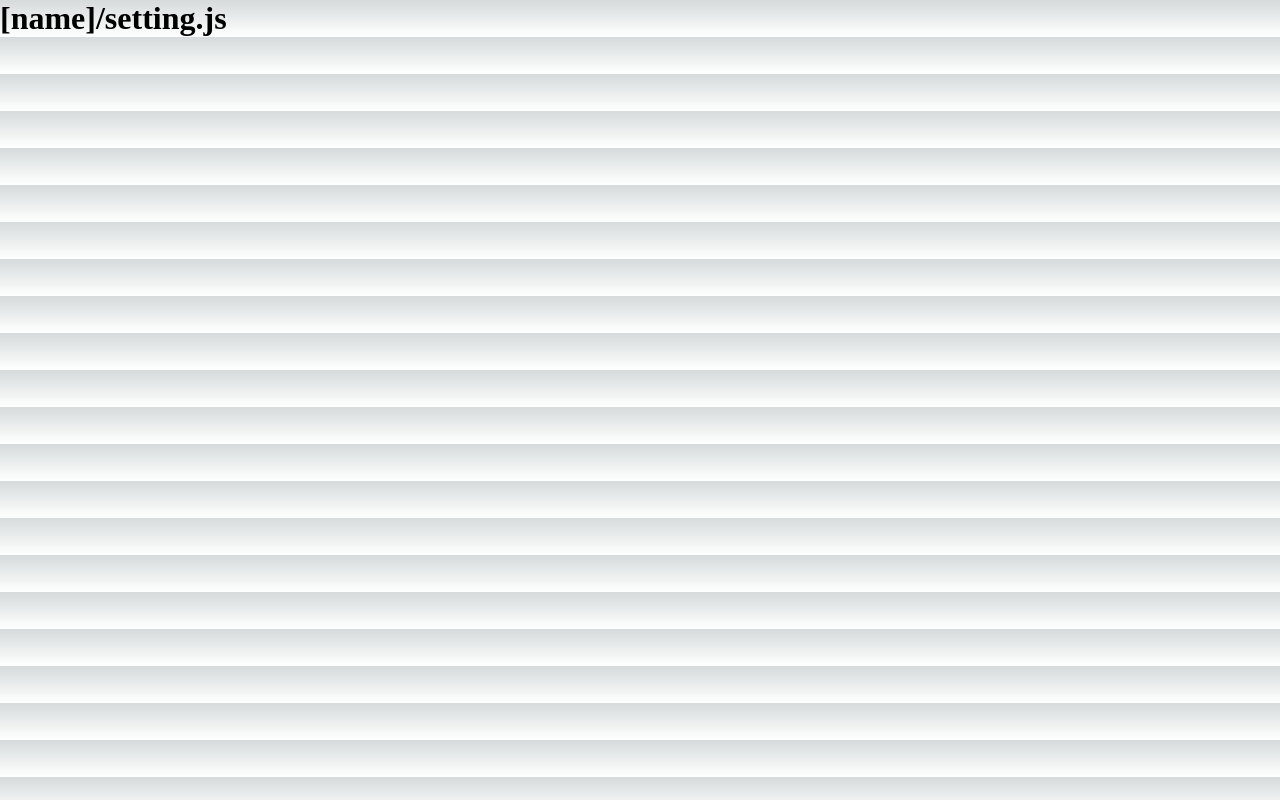
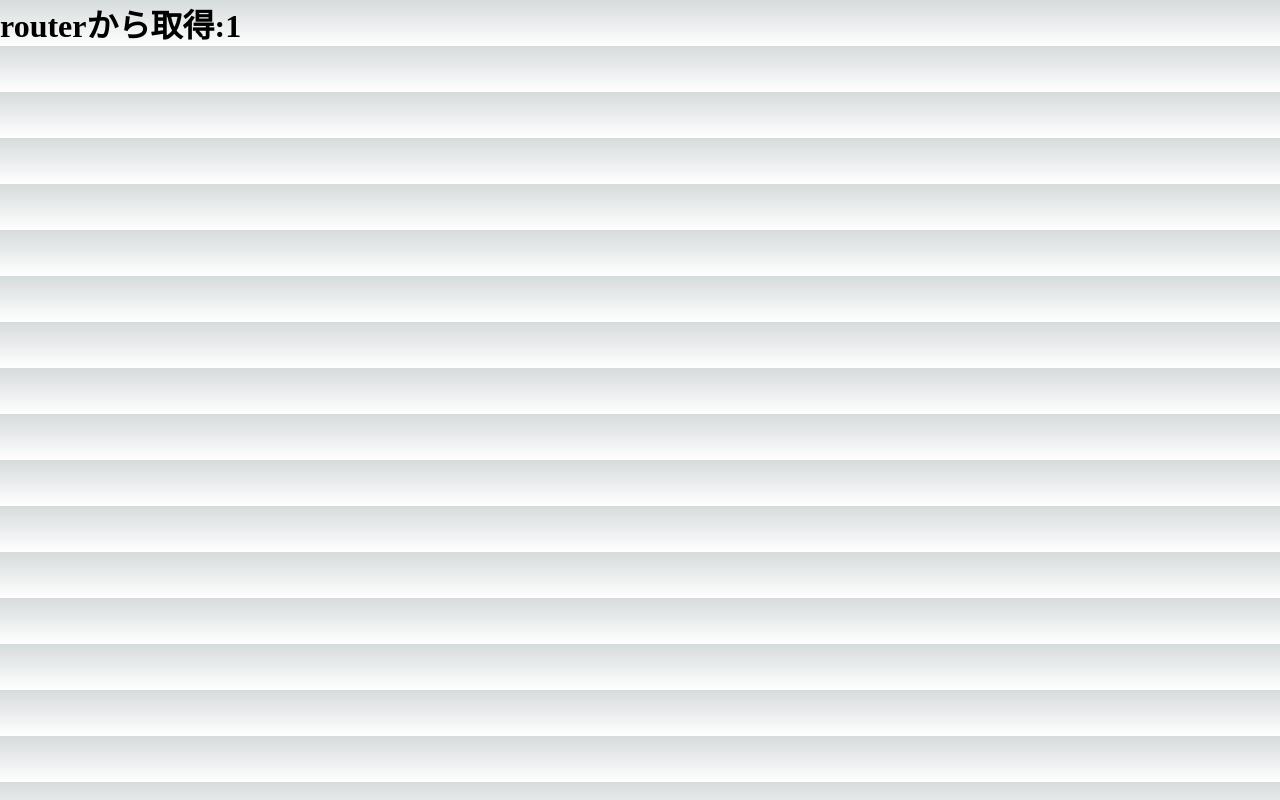
Before and after one commit to hisuihisui/next_js_found, a Next.js app in the folder next_app/: page /router/1/setting in a window 1280 px wide. Built offline with nearby package versions, Linux system fonts and the light colour scheme.

Commit message:
指定されたパスの値を取得

```diff
--- a/next_app/src/pages/router/[name]/setting.js
+++ b/next_app/src/pages/router/[name]/setting.js
@@ -1,4 +1,25 @@
+import { useRouter } from "next/router";
+
+
 // /router/****/setting でアクセス可能
-export default function Setting() {
-  return <h1>[name]/setting.js</h1>
+export default function Setting({ query }) {
+  // 2. RouterからuseRouterを使用する
+  const router = useRouter()
+  console.log(router)
+
+  return <h1>routerから取得:{router.query.name}</h1>
+
+  // return <h1>{query.name}</h1>;
 }
+
+// URLから引数をもらう
+// 1. getSeverSideProps という関数を使用する
+// contextのqueryというプロパティに入っている
+// SSRを使用する際に使用する
+export async function getServerSideProps(context) {
+
+  const {query} = context
+  return {
+    props: { query },
+  };
+}
```
Also changed, not shown: 1 other file (tests, documents, lock files or other folders).
